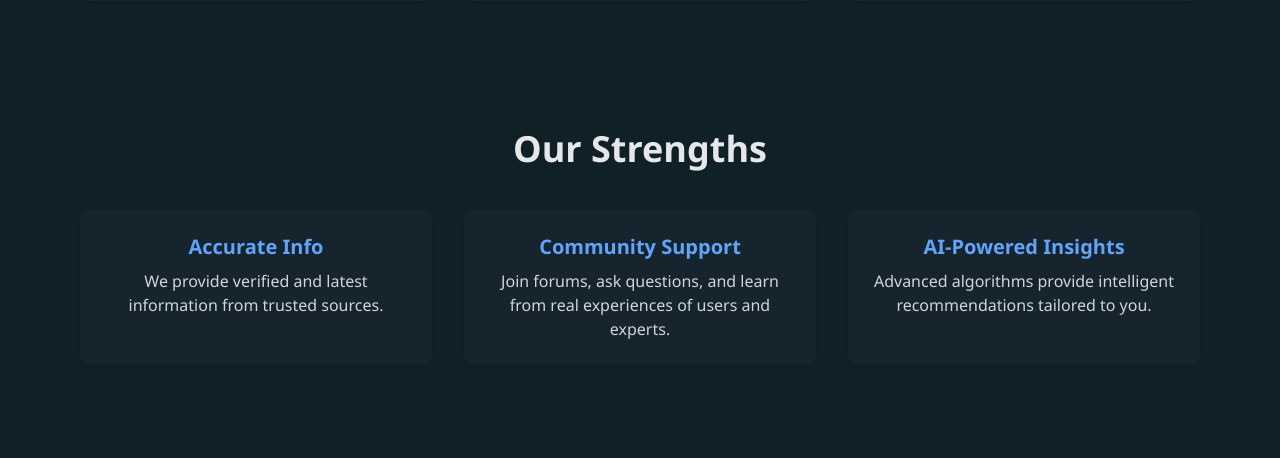
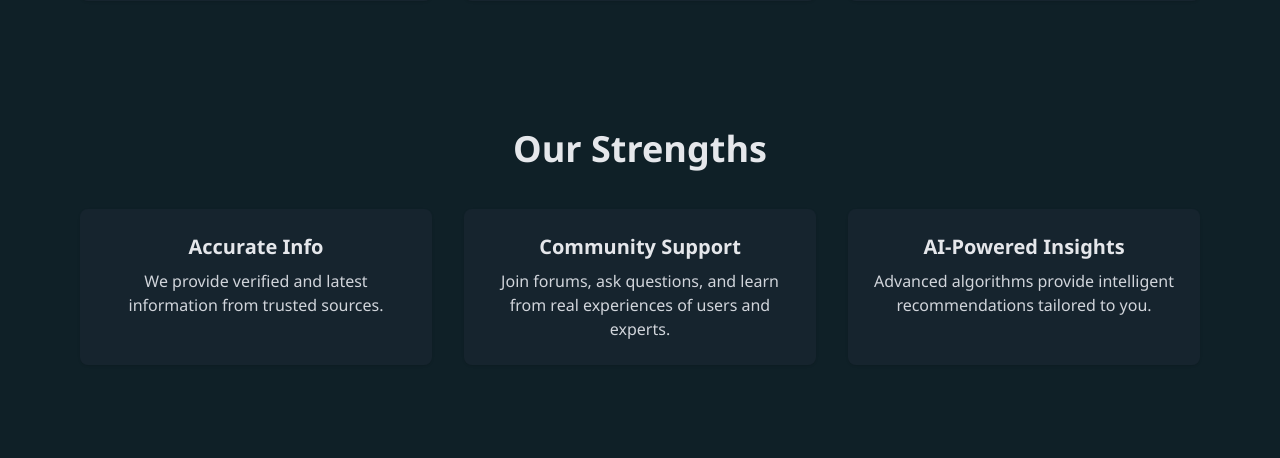
Before and after one commit to ayanshaikh29/trustify-Fraud-detection-system, a Flask app: page /about in a window 1280 px wide. Shown: the part 1075-1533 px from the top of the page. Run offline with Flask 3, Linux system fonts and the light colour scheme; some libraries are stand-ins or nearby versions.

Commit message:
Update about.html

```diff
--- a/templates/about.html
+++ b/templates/about.html
@@ -141,15 +141,15 @@
       <h2 class="text-4xl font-bold text-center mb-10">Our Strengths</h2>
       <div class="grid md:grid-cols-3 gap-8">
         <div class="bg-gray-800 bg-opacity-50 p-6 rounded-lg shadow hover:scale-105 transition text-center">
-          <h3 class="text-xl font-semibold mb-2 text-blue-400">Accurate Info</h3>
+          <h3 class="text-xl font-semibold mb-2 text-400">Accurate Info</h3>
           <p class="text-gray-300">We provide verified and latest information from trusted sources.</p>
         </div>
         <div class="bg-gray-800 bg-opacity-50 p-6 rounded-lg shadow hover:scale-105 transition text-center">
-          <h3 class="text-xl font-semibold mb-2 text-blue-400">Community Support</h3>
+          <h3 class="text-xl font-semibold mb-2 text-400">Community Support</h3>
           <p class="text-gray-300">Join forums, ask questions, and learn from real experiences of users and experts.</p>
         </div>
         <div class="bg-gray-800 bg-opacity-50 p-6 rounded-lg shadow hover:scale-105 transition text-center">
-          <h3 class="text-xl font-semibold mb-2 text-blue-400">AI-Powered Insights</h3>
+          <h3 class="text-xl font-semibold mb-2 text-400">AI-Powered Insights</h3>
           <p class="text-gray-300">Advanced algorithms provide intelligent recommendations tailored to you.</p>
         </div>
       </div>
```
